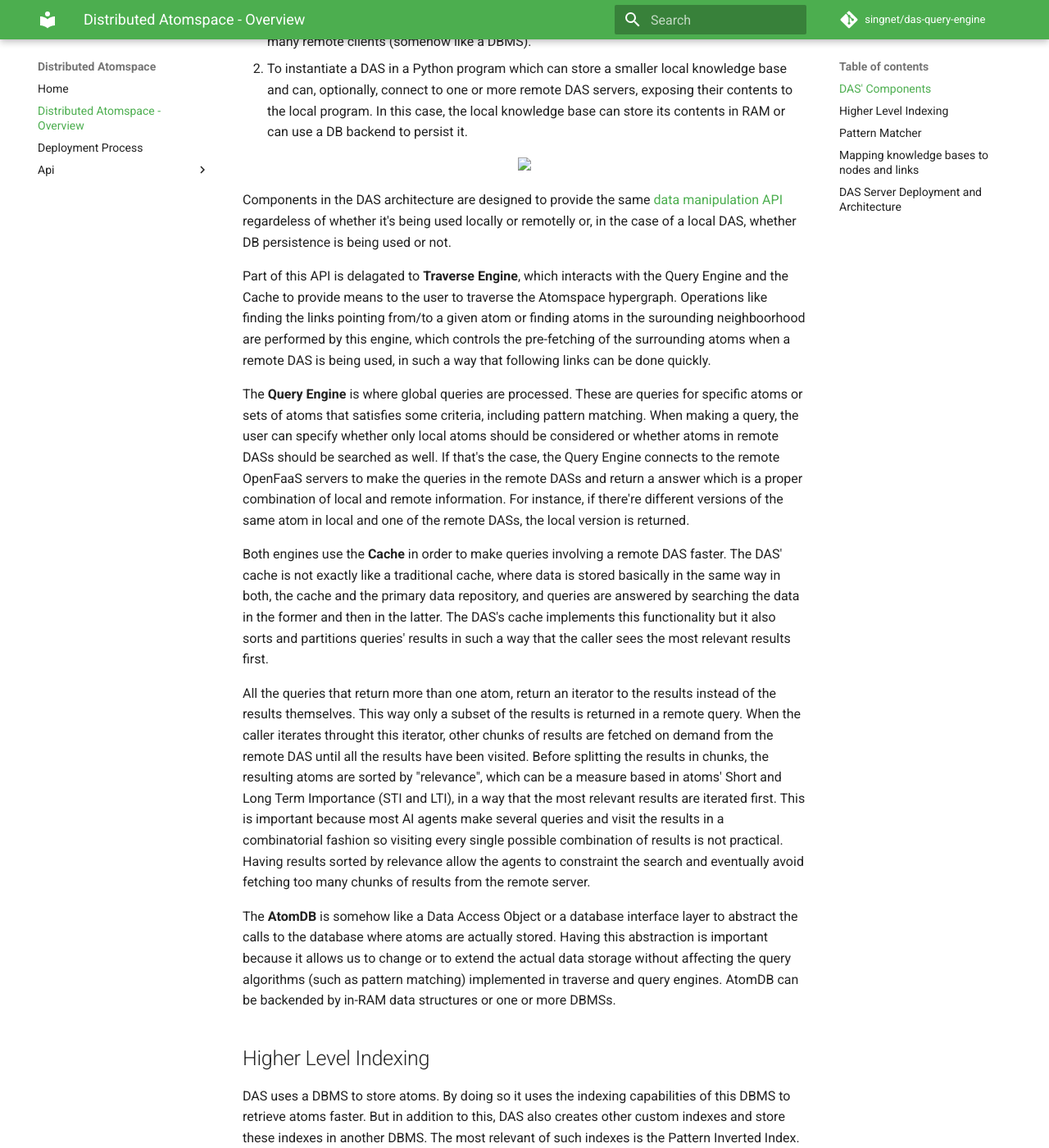
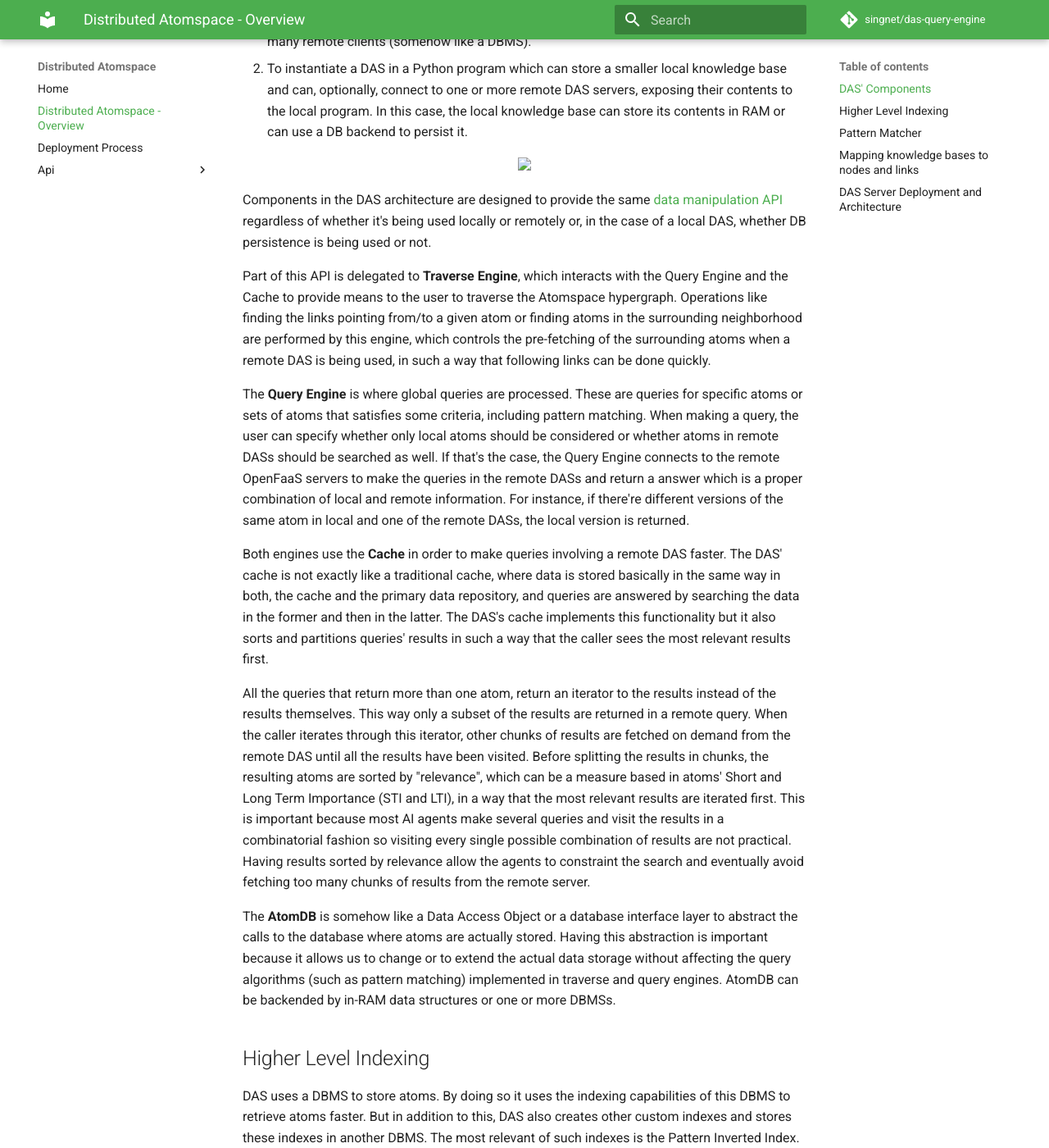
Before and after one commit to singnet/das-query-engine, an MkDocs documentation site: the page built from docs/DAS-Overview.md, in a window 1280 px wide and 1400 px high, scrolled down 1135 px. Shown: the whole window at 82% size. Built offline with MkDocs 1.6.1 and Material for MkDocs 9.7.7, drawn with Linux system fonts in a browser that asks for light colours; comment, search, counter and statistics services are not loaded; some of the changed text lies outside the part shown.

Commit message:
Revision fixes

```diff
--- a/docs/DAS-Overview.md
+++ b/docs/DAS-Overview.md
@@ -61,13 +61,13 @@ base can store its contents in RAM or can use a DB backend to persist it.
 
 Components in the DAS architecture are designed to provide the same
 [data manipulation API](https://singnet.github.io/das-query-engine/api/das/)
-regardeless of whether it's being used locally or remotelly or, in the case of
+regardless of whether it's being used locally or remotely or, in the case of
 a local DAS, whether DB persistence is being used or not.
 
-Part of this API is delagated to __Traverse Engine__, which interacts with the
+Part of this API is delegated to __Traverse Engine__, which interacts with the
 Query Engine and the Cache to provide means to the user to traverse the
 Atomspace hypergraph. Operations like finding the links pointing from/to a
-given atom or finding atoms in the surounding neighboorhood are performed by
+given atom or finding atoms in the surrounding neighborhood are performed by
 this engine, which controls the pre-fetching of the surrounding atoms when a
 remote DAS is being used, in such a way that following links can be done
 quickly.
@@ -92,14 +92,14 @@ most relevant results first.
 
 All the queries that return more than one atom, return an iterator to the
 results instead of the results themselves. This way only a subset of the
-results is returned in a remote query. When the caller iterates throught this
+results are returned in a remote query. When the caller iterates through this
 iterator, other chunks of results are fetched on demand from the remote DAS
 until all the results have been visited. Before splitting the results in
 chunks, the resulting atoms are sorted by "relevance", which can be a measure
 based in atoms' Short and Long Term Importance (STI and LTI), in a way that the
 most relevant results are iterated first. This is important because most AI
 agents make several queries and visit the results in a combinatorial fashion so
-visiting every single possible combination of results is not practical. Having
+visiting every single possible combination of results are not practical. Having
 results sorted by relevance allow the agents to constraint the search and
 eventually avoid fetching too many chunks of results from the remote server.
 
@@ -114,7 +114,7 @@ backended by in-RAM data structures or one or more DBMSs.
 
 DAS uses a DBMS to store atoms. By doing so it uses the indexing capabilities
 of this DBMS to retrieve atoms faster. But in addition to this, DAS also
-creates other custom indexes and store these indexes in another DBMS. The most
+creates other custom indexes and stores these indexes in another DBMS. The most
 relevant of such indexes is the Pattern Inverted Index.
 
 An inverted index is a data structure which stores a map from contents (words,
```
Also changed, not shown: other parts of docs/DAS-Overview.md (+4 -4 lines).
